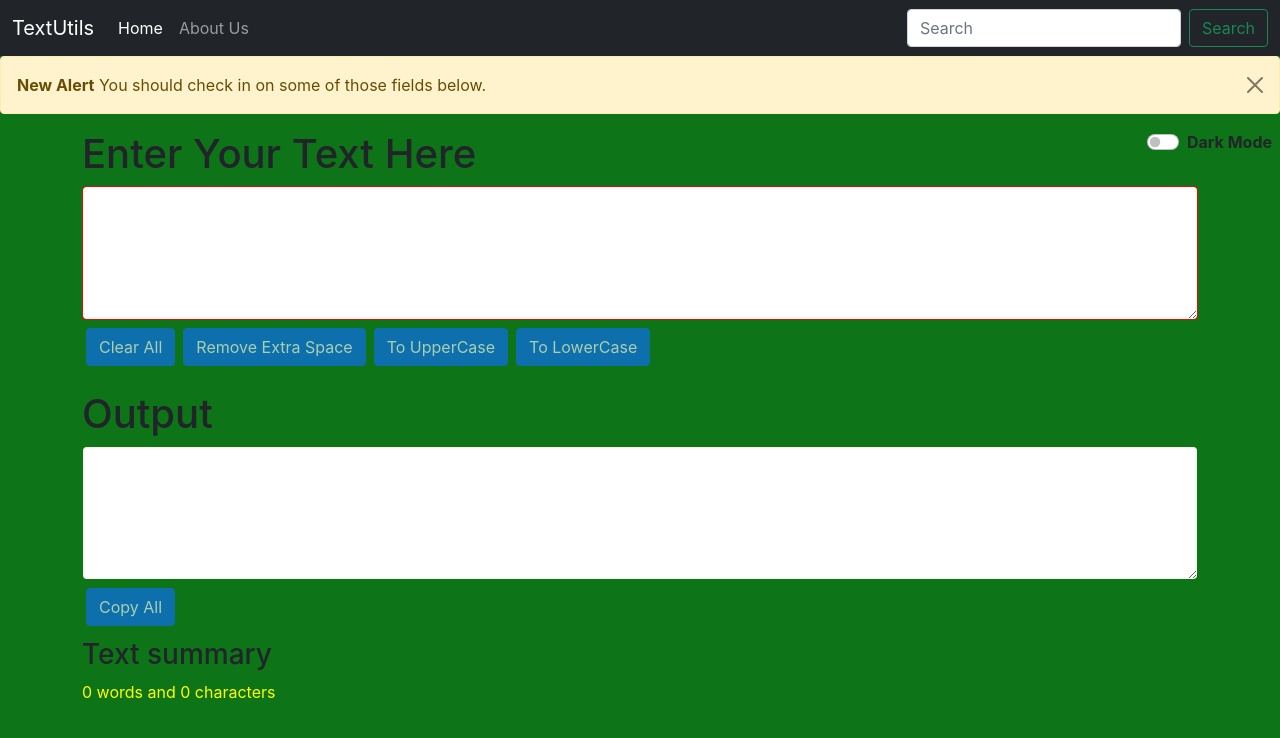
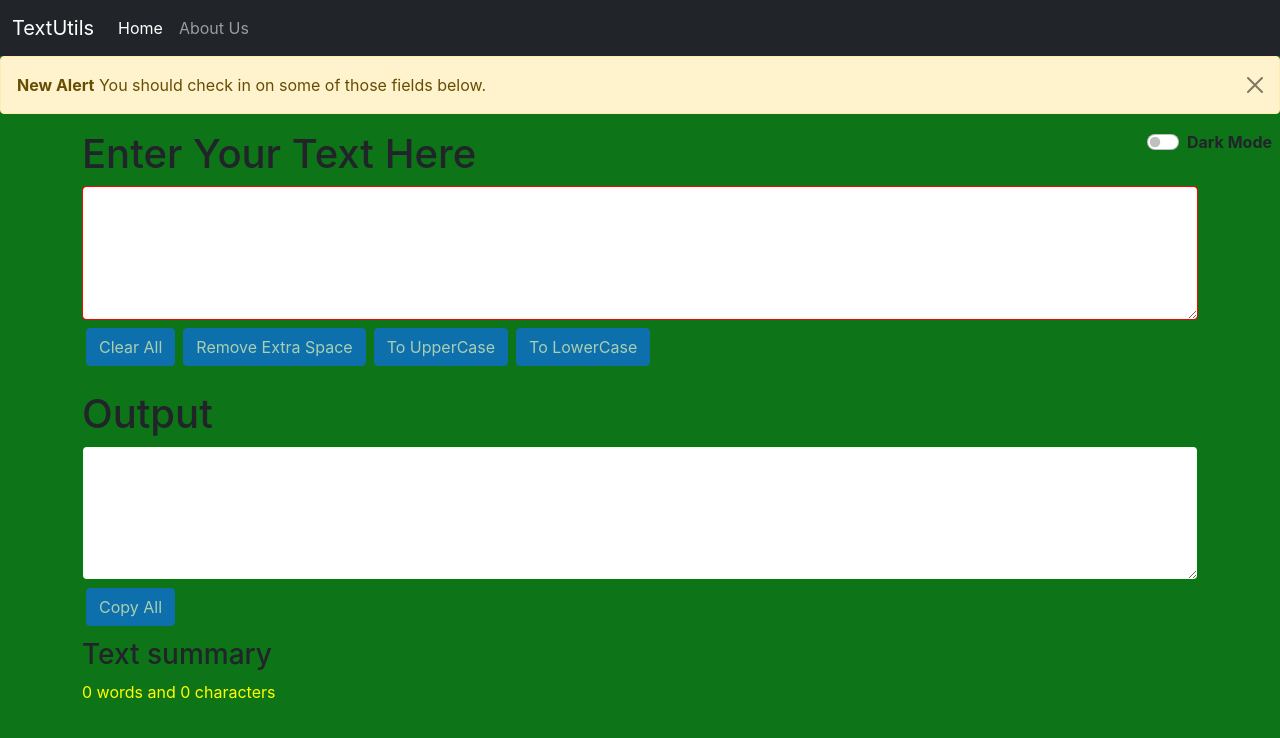
Before and after one commit to iash8090/textutils, a React (Create React App) app: page / in a window 1280 px wide. Shown: the top 738 px of the page. Built offline with nearby package versions, Linux system fonts and the light colour scheme.

Commit message:
Update Navbar.js

```diff
--- a/src/Componants/Navbar.js
+++ b/src/Componants/Navbar.js
@@ -36,12 +36,7 @@
                                 </a>
                             </li>
                         </ul>
-                        <form className="d-flex">
-                            <input className="form-control me-2" type="search" placeholder="Search" aria-label="Search" />
-                            <button className="btn btn-outline-success" type="submit">
-                                Search
-                            </button>
-                        </form>
+
                     </div>
                 </div>
             </nav>
```
